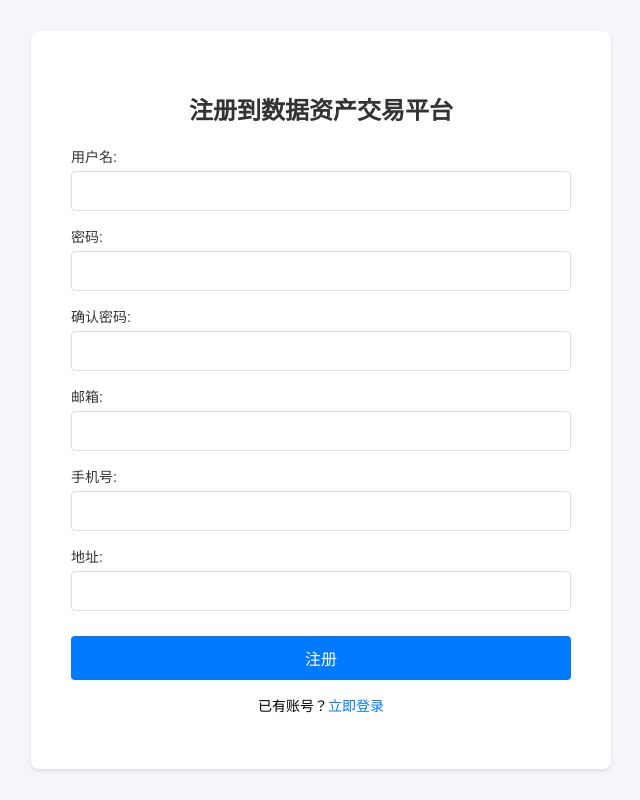
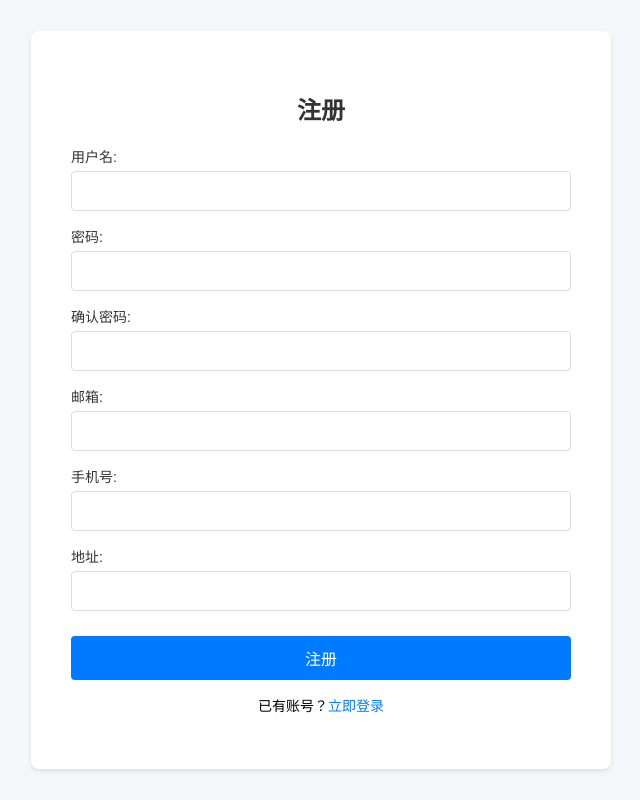
Before and after one commit to sherry61/pcp, a Vue app in the folder frontend/: page /register in a window 1280 px wide. Shown: the whole page, without its empty margins (319-959 px from the left). Built offline with nearby package versions, Linux system fonts and the light colour scheme; no server answers.

Commit message:
chore(auth): simplify register page title

```diff
--- a/frontend/src/views/Register.vue
+++ b/frontend/src/views/Register.vue
@@ -1,7 +1,7 @@
 <template>
   <div class="auth-page">
     <div class="auth-container">
-      <h2 class="auth-title">注册到数据资产交易平台</h2>
+      <h2 class="auth-title">注册</h2>
       <form @submit.prevent="register">
         <div class="form-group">
           <label for="username">用户名:</label>
```
